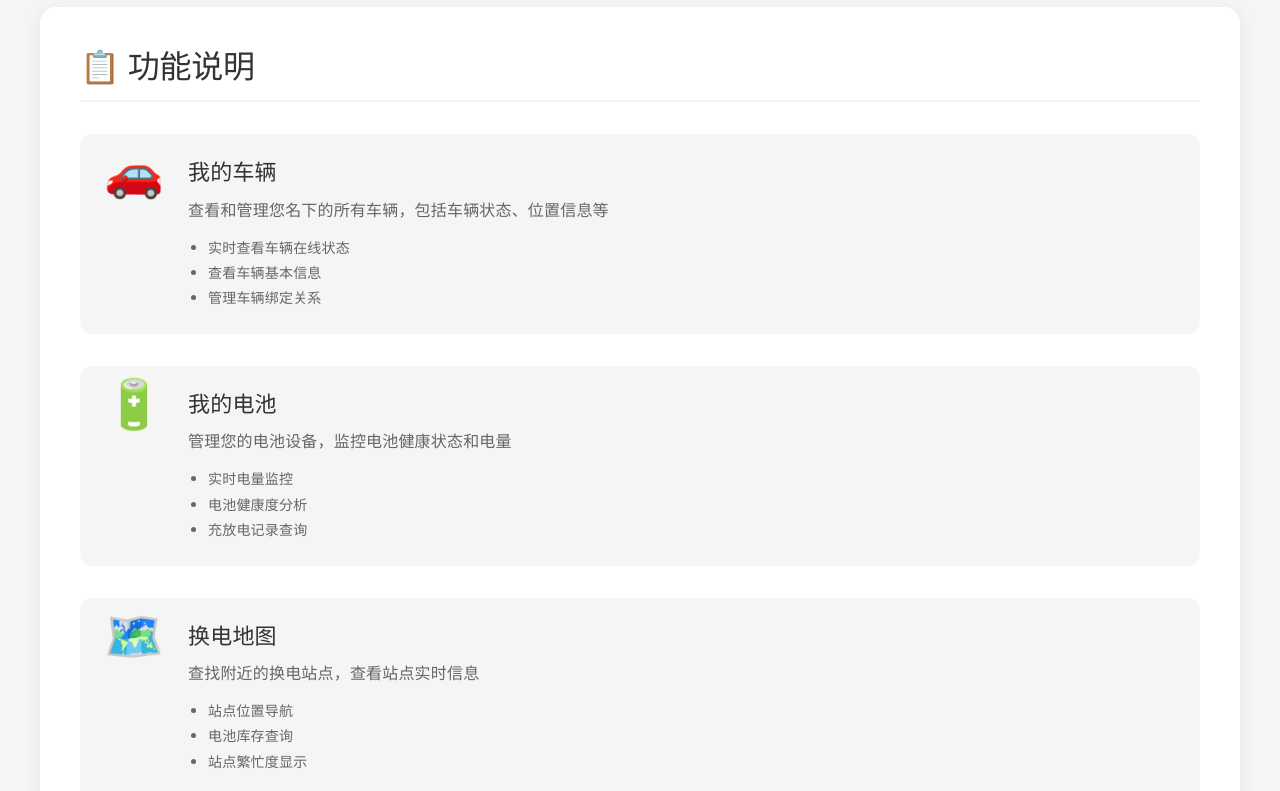
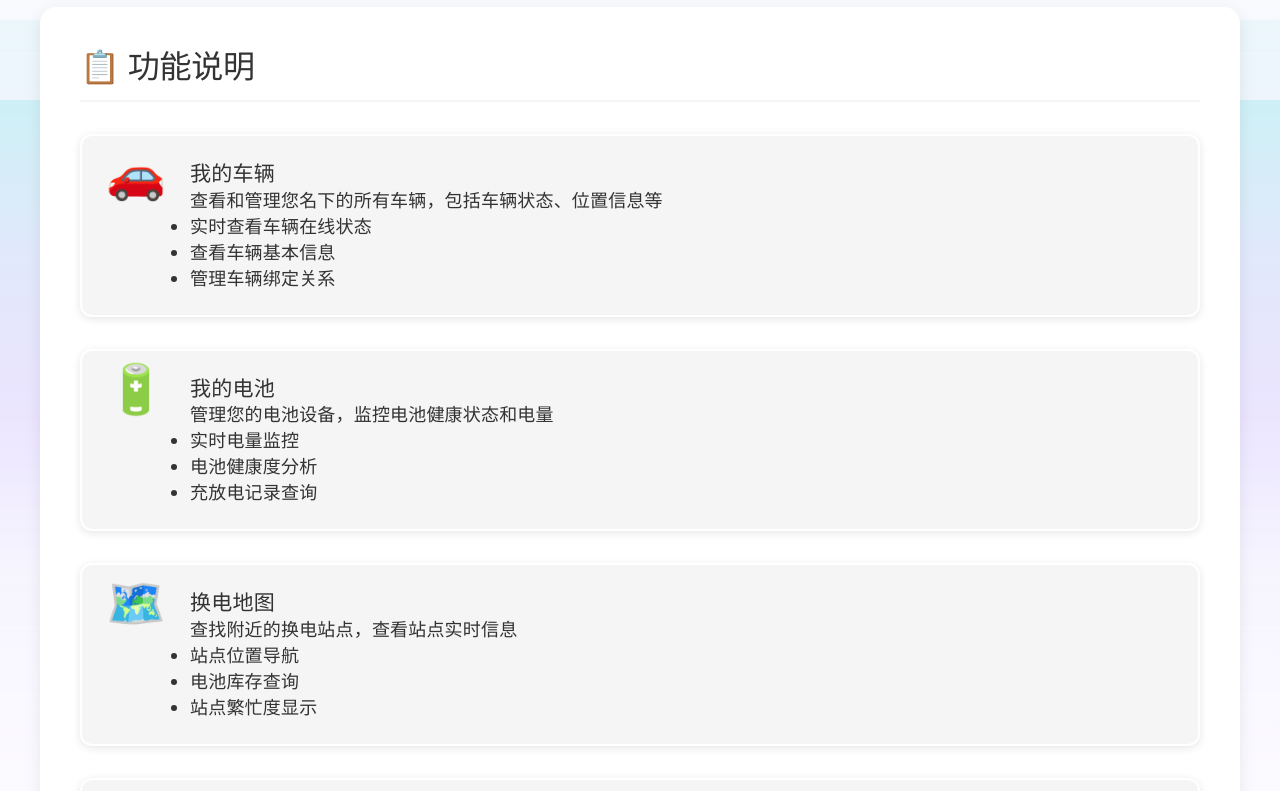
Before and after one commit to CoderDongHuang/city-battery-panel-2024, a Vue app: page /guide in a window 1280 px wide. Shown: the part 780-1571 px from the top of the page. Built offline with nearby package versions, Linux system fonts and the light colour scheme; sample sign-in values are in the browser's storage.

Commit message:
帮助中心界面修改深色适配，使用指南界面设计

```diff
--- a/src/views/Guide.vue
+++ b/src/views/Guide.vue
@@ -1,7 +1,7 @@
 <template>
   <div class="guide">
     <div class="page-header">
-      <h1>📖 使用指南</h1>
+      <h1>使用指南</h1>
       <p>快速了解如何使用 CitySwap 换电系统</p>
     </div>
 
@@ -173,7 +173,15 @@ import SiteFooter from '../components/SiteFooter.vue'
 <style scoped>
 .guide {
   min-height: 100vh;
-  background: #F5F5F5;
+  /* 使用控制台风格的渐变背景 */
+  background: linear-gradient(180deg,
+    rgba(200, 240, 245, 0.8) 0%,
+    rgba(220, 230, 250, 0.7) 20%,
+    rgba(230, 220, 255, 0.6) 40%,
+    rgba(245, 245, 255, 0.5) 60%,
+    rgba(250, 250, 255, 0.4) 80%,
+    rgba(255, 255, 255, 0.3) 100%);
+  background-attachment: fixed;
   padding: 40px 20px;
 }
 
@@ -189,10 +197,20 @@ import SiteFooter from '../components/SiteFooter.vue'
   margin: 0 0 16px 0;
 }
 
+/* 深色模式下，标题变成黑色（因为背景是浅色渐变） */
+html.dark-mode .page-header h1 {
+  color: #333333 !important;
+}
+
 .page-header p {
   font-size: 20px;
   color: #666;
   margin: 0;
+}
+
+/* 深色模式下，描述变成黑色（因为背景是浅色渐变） */
+html.dark-mode .page-header p {
+  color: #666666 !important;
 }
 
 .guide-content {
@@ -210,12 +228,24 @@ import SiteFooter from '../components/SiteFooter.vue'
   box-shadow: 0 4px 16px rgba(0, 0, 0, 0.08);
 }
 
+/* 深色模式下，内容卡片变成纯黑色 */
+html.dark-mode .guide-section {
+  background: #000000;
+  box-shadow: 0 4px 16px rgba(0, 0, 0, 0.4);
+}
+
 .guide-section h2 {
   font-size: 32px;
   color: #333;
   margin: 0 0 32px 0;
   padding-bottom: 16px;
   border-bottom: 2px solid #F5F5F5;
+}
+
+/* 深色模式下，章节标题变成白色（因为在黑色卡片上） */
+html.dark-mode .guide-section h2 {
+  color: #ffffff !important;
+  border-bottom-color: #333;
 }
 
 /* 快速入门步骤 */
@@ -251,11 +281,21 @@ import SiteFooter from '../components/SiteFooter.vue'
   margin: 0 0 8px 0;
 }
 
+/* 深色模式下，步骤标题变成白色（因为在黑色卡片上） */
+html.dark-mode .step-content h3 {
+  color: #ffffff !important;
+}
+
 .step-content p {
   font-size: 16px;
   color: #666;
   line-height: 1.6;
   margin: 0;
+}
+
+/* 深色模式下，步骤描述变成白色（因为在黑色卡片上） */
+html.dark-mode .step-content p {
+  color: #ffffff !important;
 }
 
 /* 功能说明 */
@@ -265,40 +305,41 @@ import SiteFooter from '../components/SiteFooter.vue'
   gap: 32px;
 }
 
+.feature-icon {
+  font-size: 48px;
+  flex-shrink: 0;
+}
+
 .feature-doc {
   display: flex;
   gap: 24px;
   padding: 24px;
   background: #F5F5F5;
   border-radius: 12px;
+  border: 2px solid #ffffff;
+  box-shadow: 0 2px 8px rgba(0, 0, 0, 0.1);
 }
 
-.feature-icon {
-  font-size: 48px;
-  flex-shrink: 0;
+/* 深色模式下，功能卡片背景变纯黑色，文字变白色，加白色边框 */
+html.dark-mode .feature-doc {
+  background: #000000;
+  border: 2px solid #ffffff;
+  box-shadow: 0 2px 8px rgba(255, 255, 255, 0.1);
 }
 
-.feature-doc-content h3 {
-  font-size: 22px;
-  color: #333;
-  margin: 0 0 12px 0;
+/* 深色模式下，功能标题变白色 */
+html.dark-mode .feature-doc-content h3 {
+  color: #ffffff !important;
 }
 
-.feature-doc-content p {
-  font-size: 16px;
-  color: #666;
-  margin: 0 0 12px 0;
+/* 深色模式下，功能描述变白色 */
+html.dark-mode .feature-doc-content p {
+  color: #ffffff !important;
 }
 
-.feature-doc-content ul {
-  margin: 0;
-  padding-left: 20px;
-}
-
-.feature-doc-content li {
-  font-size: 14px;
-  color: #666;
-  line-height: 1.8;
+/* 深色模式下，列表文字变白色 */
+html.dark-mode .feature-doc-content li {
+  color: #ffffff !important;
 }
 
 /* 常见问题 */
@@ -315,10 +356,20 @@ import SiteFooter from '../components/SiteFooter.vue'
   border-left: 4px solid #0066cc;
 }
 
+/* 深色模式下，FAQ 卡片变成纯黑色 */
+html.dark-mode .faq-item {
+  background: #000000;
+}
+
 .faq-item h3 {
   font-size: 18px;
   color: #333;
   margin: 0 0 12px 0;
+}
+
+/* 深色模式下，FAQ 标题变成白色（因为在黑色卡片上） */
+html.dark-mode .faq-item h3 {
+  color: #ffffff !important;
 }
 
 .faq-item p {
@@ -328,11 +379,21 @@ import SiteFooter from '../components/SiteFooter.vue'
   margin: 0;
 }
 
+/* 深色模式下，FAQ 描述变成白色（因为在黑色卡片上） */
+html.dark-mode .faq-item p {
+  color: #ffffff !important;
+}
+
 /* 联系我们 */
 .contact-info p {
   font-size: 16px;
   color: #666;
   margin: 0 0 24px 0;
+}
+
+/* 深色模式下，联系说明变成白色（因为在黑色卡片上） */
+html.dark-mode .contact-info p {
+  color: #ffffff !important;
 }
 
 .contact-methods {
@@ -352,6 +413,11 @@ import SiteFooter from '../components/SiteFooter.vue'
   min-width: 200px;
 }
 
+/* 深色模式下，联系卡片变成纯黑色 */
+html.dark-mode .contact-item {
+  background: #000000;
+}
+
 .contact-icon {
   font-size: 36px;
 }
@@ -363,10 +429,20 @@ import SiteFooter from '../components/SiteFooter.vue'
   margin-bottom: 4px;
 }
 
+/* 深色模式下，联系标题变成白色（因为在黑色卡片上） */
+html.dark-mode .contact-item strong {
+  color: #ffffff !important;
+}
+
 .contact-item p {
   margin: 0;
   font-size: 14px;
   color: #666;
+}
+
+/* 深色模式下，联系描述变成白色（因为在黑色卡片上） */
+html.dark-mode .contact-item p {
+  color: #ffffff !important;
 }
 
 /* 响应式设计 */
--- a/src/views/Help.vue
+++ b/src/views/Help.vue
@@ -2583,26 +2583,26 @@ html.dark-mode .banner-description {
 }
 
 html.dark-mode .section-main-title {
-  color: #333333 !important;
+  color: #ffffff !important;
 }
 
 html.dark-mode .section-sub-title {
-  color: #333333 !important;
+  color: #ffffff !important;
 }
 
 html.dark-mode .quick-nav-card h3 {
-  color: #333333 !important;
+  color: #ffffff !important;
 }
 
 html.dark-mode .quick-nav-card p {
-  color: #666666 !important;
+  color: #ffffff !important;
 }
 
 html.dark-mode .guide-card h3 {
-  color: #333333 !important;
+  color: #ffffff !important;
 }
 
 html.dark-mode .guide-card p {
-  color: #666666 !important;
+  color: #ffffff !important;
 }
 </style>
```
